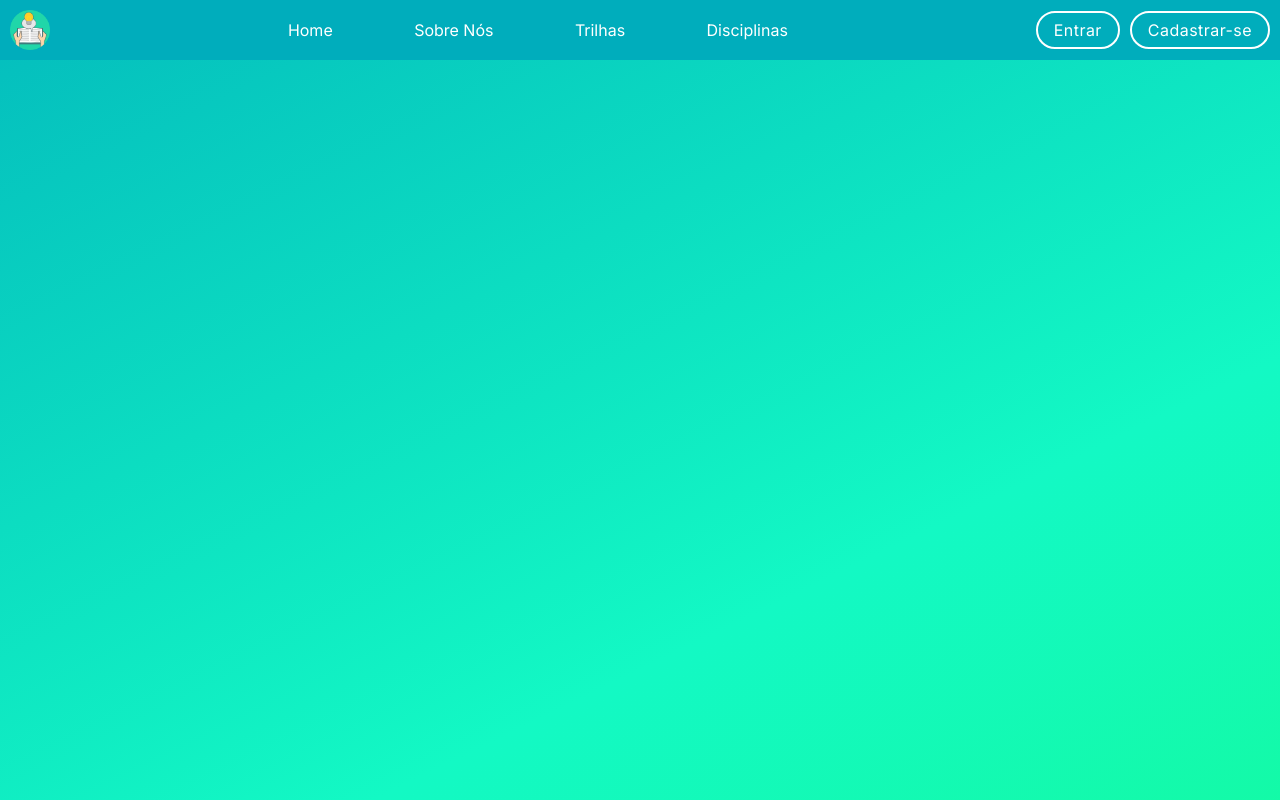
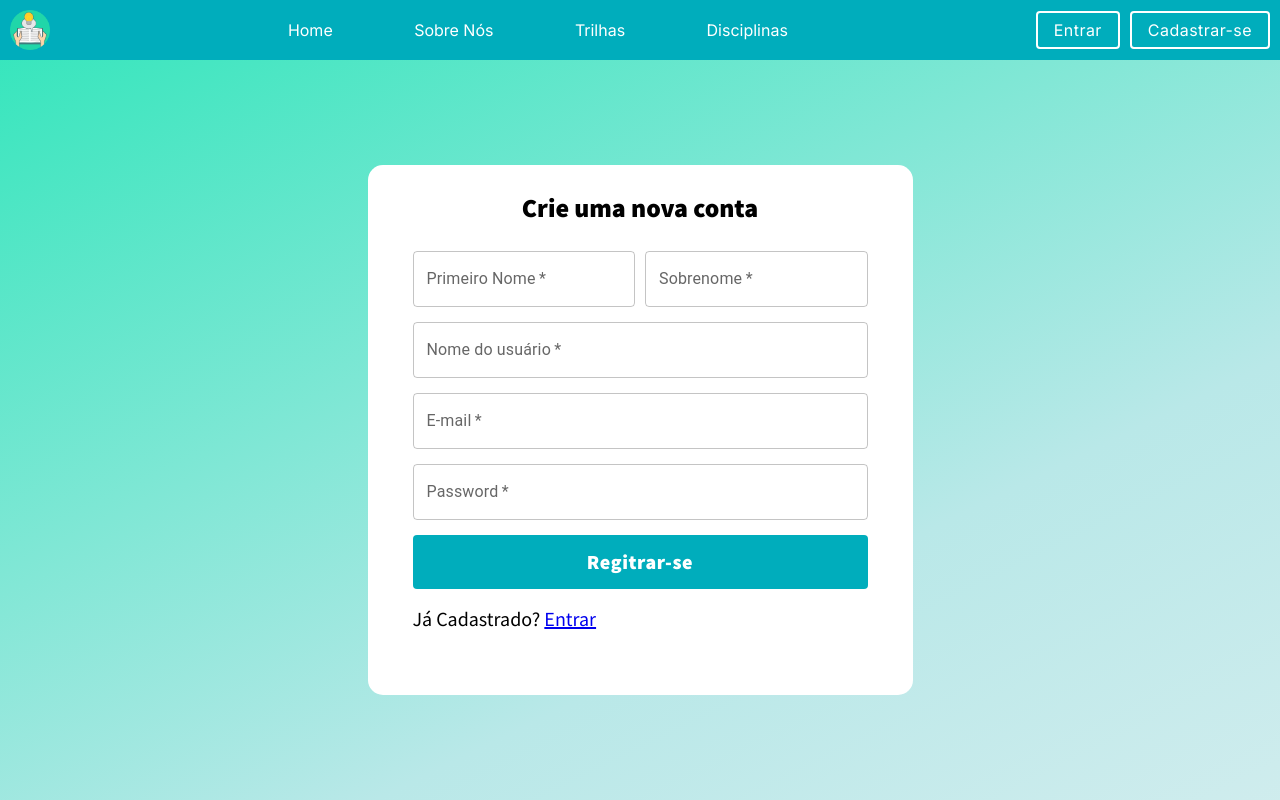
Before and after one commit to jvitorfeliciano/Know-Bridge, a React (Create React App) app: page /sign-up in a window 1280 px wide. Built offline with nearby package versions, Linux system fonts and the light colour scheme.

Commit message:
feat:add signup form

```diff
--- a/public/index.html
+++ b/public/index.html
@@ -7,6 +7,12 @@
         <link rel="preconnect" href="https://fonts.gstatic.com" crossorigin />
         <link
             href="https://fonts.googleapis.com/css2?family=Inter:wght@100;200;300;400;500;600;700&display=swap"
+            rel="stylesheet"
+        />
+        <link rel="preconnect" href="https://fonts.googleapis.com" />
+        <link rel="preconnect" href="https://fonts.gstatic.com" crossorigin />
+        <link
+            href="https://fonts.googleapis.com/css2?family=Source+Sans+Pro:wght@400;900&display=swap"
             rel="stylesheet"
         />
         <meta name="viewport" content="width=device-width, initial-scale=1" />
--- a/src/components/AuthContainer/index.js
+++ b/src/components/AuthContainer/index.js
@@ -10,7 +10,7 @@ const Container = styled.main`
     display: flex;
     justify-content: center;
     align-items: center;
-    background: linear-gradient(334deg, #14fc74, #13f9c4, #00adbc);
+    background: linear-gradient(334deg,  #f6f4f7, #b9e8e8, #0de5af);
     background-size: 180% 180%;
     animation: gradient-animation 6s ease infinite;
 
--- a/src/components/Button/index.js
+++ b/src/components/Button/index.js
@@ -14,7 +14,6 @@ export default function Button({ children, ...props }) {
 
 const StyledButton = styled(MuiButton)`
     color: ${colorDictionary.white} !important;
-    border-radius: 20px !important;
     background-color: ${colorDictionary.navyBlue} !important;
     font-family: "Inter", sans-serif !important;
     font-weight: 400 !important;
--- /dev/null
+++ b/src/components/InputWrapper/index.js
@@ -0,0 +1,7 @@
+import styled from "styled-components";
+
+const InputWrapper = styled.div`
+    width: 100%;
+    margin-bottom: 15px;
+`;
+export default InputWrapper;
--- a/src/pages/SignUp/index.js
+++ b/src/pages/SignUp/index.js
@@ -1,9 +1,70 @@
+import styled from "styled-components";
 import AuthContainer from "../../components/AuthContainer";
+import colorDictionary from "../../constants/colors";
+import Box from "@mui/material/Box";
+import TextField from "@mui/material/TextField";
+import InputWrapper from "../../components/InputWrapper";
+import Button from "../../components/Button";
+import { Link } from "react-router-dom";
 
 export default function SignUp() {
     return (
         <AuthContainer>
-            <div></div>
+            <Form>
+                <h1>Crie uma nova conta</h1>
+                <Box sx={{ display: "flex", justifyContent: "center" }}>
+                    <InputWrapper style={{ marginRight: "10px" }}>
+                        <TextField fullWidth label="Primeiro Nome" type="text" required />
+                    </InputWrapper>
+                    <InputWrapper>
+                        <TextField fullWidth label="Sobrenome" type="text" required />
+                    </InputWrapper>
+                </Box>
+                <InputWrapper>
+                    <TextField fullWidth label="Nome do usuário" type="text" required />
+                </InputWrapper>
+                <InputWrapper>
+                    <TextField fullWidth label="E-mail" type="email" required />
+                </InputWrapper>
+                <InputWrapper></InputWrapper>
+                <InputWrapper>
+                    <TextField fullWidth label="Password" type="password" required />
+                </InputWrapper>
+                <Button fullWidth sx={{ height: "54px" }} type="submit">
+                    Regitrar-se
+                </Button>
+                <p>
+                    Já Cadastrado? <Link to="sign-in">Entrar</Link>
+                </p>
+            </Form>
         </AuthContainer>
     );
 }
+const Form = styled.form`
+    width: 545px;
+    height: 530px;
+    border-radius: 15px;
+    background: ${colorDictionary.white};
+    padding: 0 45px;
+
+    h1 {
+        text-align: center;
+        color: ${colorDictionary.black};
+        font-family: "Source Sans Pro", sans-serif;
+        font-weight: 900;
+        font-size: 26px;
+        margin: 30px 0;
+    }
+    button {
+        font-family: "Source Sans Pro", sans-serif !important;
+        font-weight: 700 !important;
+        font-size: 20px !important;
+    }
+    p {
+        font-family: "Source Sans Pro";
+        font-style: normal;
+        font-weight: 400;
+        font-size: 20px;
+        margin-top: 20px;
+    }
+`;
```
